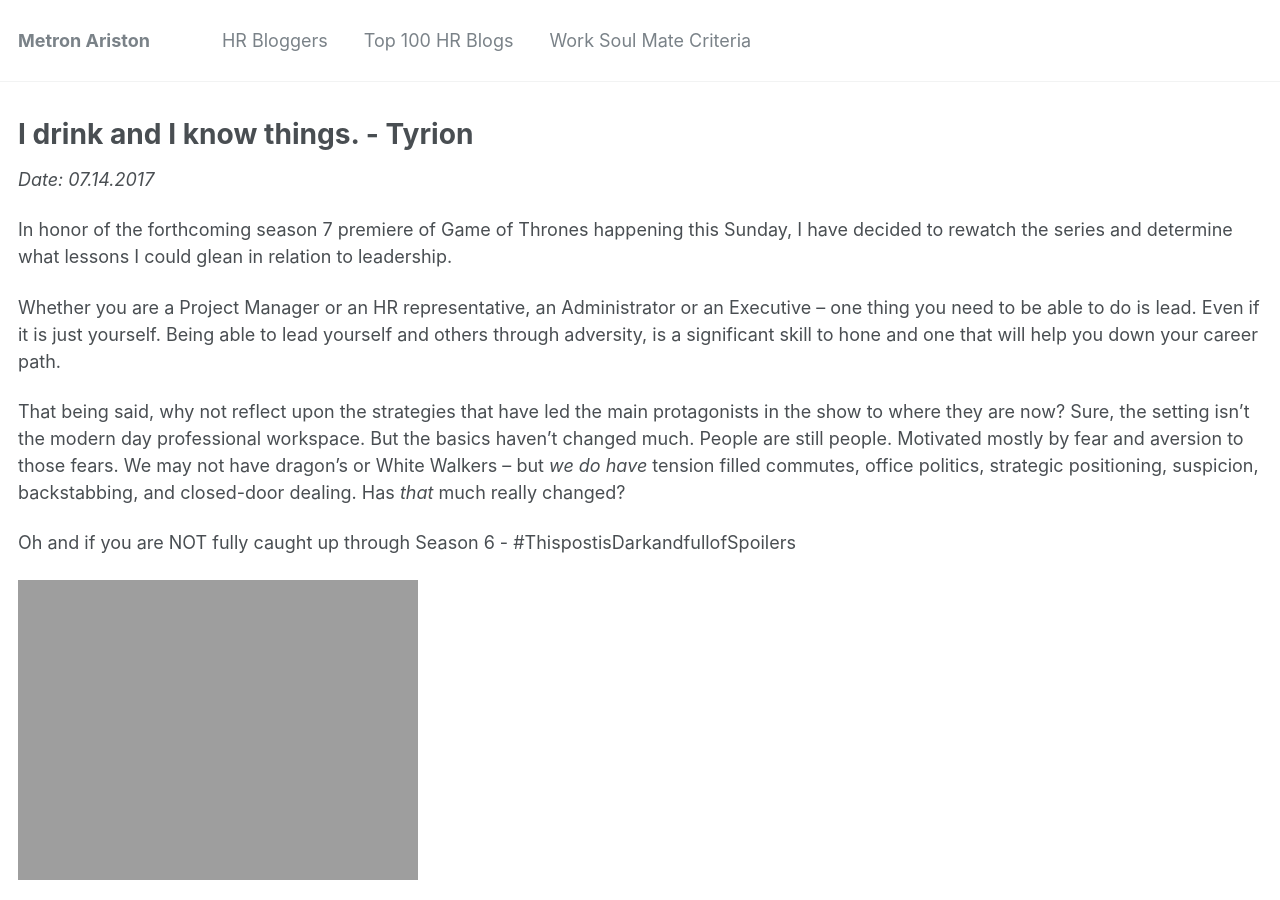
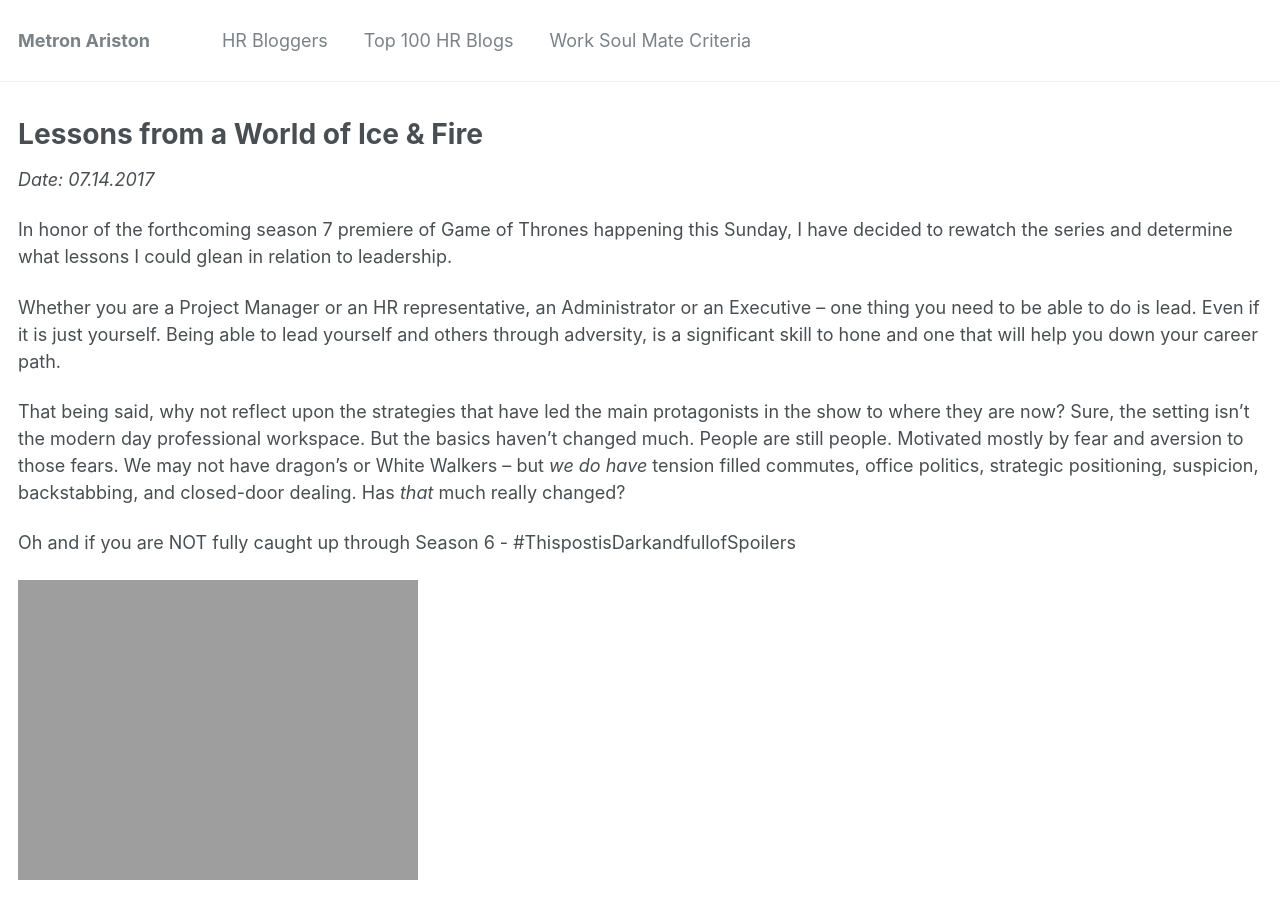
Before and after one commit to firesparks8/firesparks8.github.io, a Jekyll site: the page built from _posts/2017-7-13-Winter-Is-Here.md, in a window 1280 px wide and 900 px high. Built offline with Jekyll 4.4.1, drawn with Linux system fonts in a browser that asks for light colours; some of the changed text lies outside the part shown.

Commit message:
Update 2017-7-13-Winter-Is-Here.md

```diff
--- a/_posts/2017-7-13-Winter-Is-Here.md
+++ b/_posts/2017-7-13-Winter-Is-Here.md
@@ -3,7 +3,7 @@ layout: splash
 author_profile: true
 ---
 
-# I drink and I know things. - Tyrion
+# Lessons from a World of Ice & Fire
 
 *Date: 07.14.2017*
 
```
Also changed, not shown: other parts of _posts/2017-7-13-Winter-Is-Here.md (+1 -1 lines).
